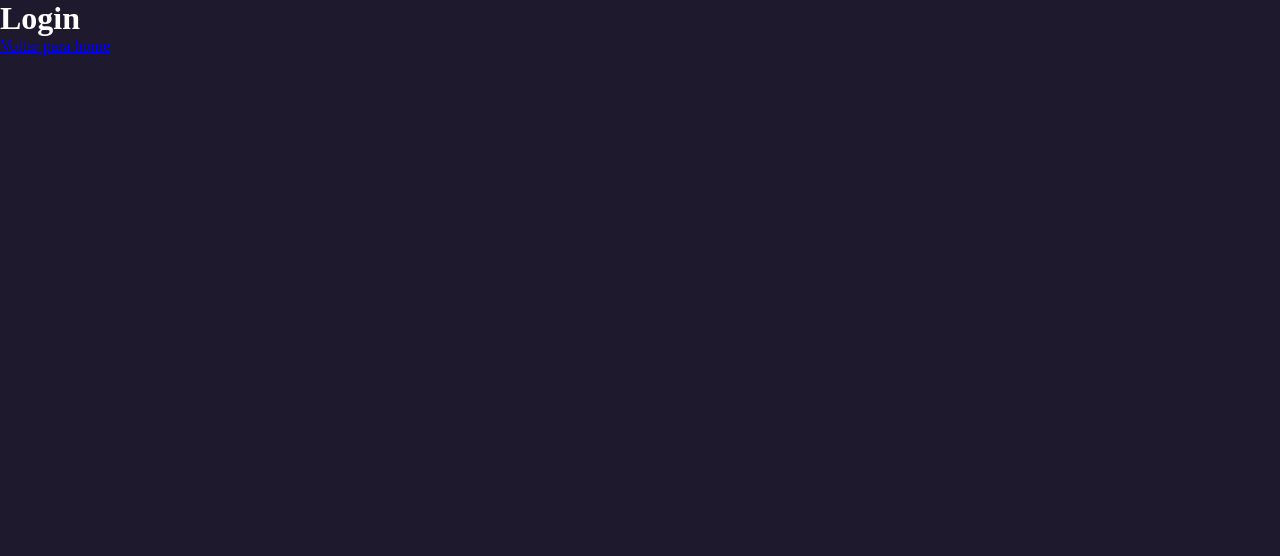
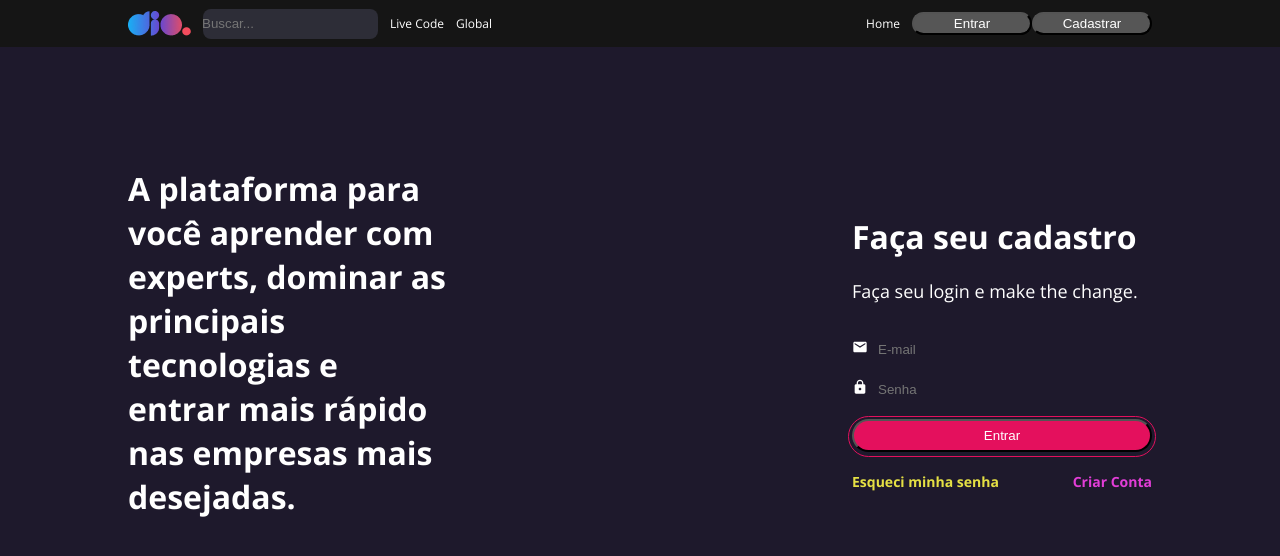
Before and after one commit to alramosf/dio, a React (Create React App) app in the folder dio/: page /login in a window 1280 px wide. Shown: the top 556 px of the page. Built offline with nearby package versions, Linux system fonts and the light colour scheme.

Commit message:
criando a pagina de login :rocket:

```diff
--- a/dio/package.json
+++ b/dio/package.json
@@ -8,6 +8,7 @@
     "@testing-library/user-event": "^13.5.0",
     "react": "^18.2.0",
     "react-dom": "^18.2.0",
+    "react-icons": "^4.6.0",
     "react-router-dom": "^6.4.3",
     "react-scripts": "5.0.1",
     "styled-components": "^5.3.6",
--- /dev/null
+++ b/dio/src/components/Input/index.jsx
@@ -0,0 +1,14 @@
+import React from 'react'
+
+import {IconContainer, InputContainer, InputText} from './styles'
+
+const Input = ({leftIcon, name, ...rest}) => {
+  return (
+    <InputContainer>
+        {leftIcon ? (<IconContainer>{leftIcon}</IconContainer>) : null}
+        <InputText {...rest}/>
+    </InputContainer>
+  )
+}
+
+export { Input }
--- /dev/null
+++ b/dio/src/components/Input/styles.js
@@ -0,0 +1,24 @@
+import styled from "styled-components";
+
+export const InputContainer = styled.div`
+    max-width: 275%;
+    width: 100%;
+    height: 30px
+    border-bottom: 1px solid #3b3450;
+
+    display:flex;
+    align-items:center;
+    margin-bottom: 20px;
+`
+
+export const IconContainer = styled.div`
+    margin-right:10px;
+`
+
+export const InputText = styled.input`
+    background-color: transparent;
+    color:#ffffff;
+    width:100%;
+    border: 0;
+    hight: 30px;;
+`
--- a/dio/src/pages/login/index.jsx
+++ b/dio/src/pages/login/index.jsx
@@ -1,9 +1,38 @@
 import { Link } from 'react-router-dom';
 
+
+import { MdEmail, MdLock } from 'react-icons/md'
+import { Button } from '../../components/Button';
+import { Header } from '../../components/Header';
+import { Input } from '../../components/Input';
+
+import { Column, Container, CriarText, EsqueciText, Row, SubTitleLogin, Title, TitleLogin, Wrapper } from './styles';
 const Login = () => {
     return (<>
-        <h1>Login</h1>
-        <Link to ="/">Voltar para home</Link>
+        <Header />
+        <Container>
+            <Column>
+                <Title>
+                   A plataforma para você aprender com experts, dominar as principais tecnologias e entrar mais rápido nas empresas mais desejadas.
+                </Title>
+
+            </Column>
+            <div>
+                <Wrapper>
+                    <TitleLogin>Faça seu cadastro</TitleLogin>
+                    <SubTitleLogin>Faça seu login e make the change.</SubTitleLogin>
+                    <form action="">
+                        <Input placeholder="E-mail" leftIcon={<MdEmail/>}/>
+                        <Input placeholder="Senha" type="password" leftIcon={<MdLock/>}/>
+                        <Button title="Entrar" variant="secondary"/>
+                    </form>
+                    <Row>
+                        <EsqueciText>Esqueci minha senha</EsqueciText>
+                        <CriarText>Criar Conta</CriarText>
+                    </Row>
+                </Wrapper>
+            </div>
+        </Container>
     </>)
 }
 
--- /dev/null
+++ b/dio/src/pages/login/styles.js
@@ -0,0 +1,91 @@
+import styled from 'styled-components';
+
+export const Container = styled.main`
+
+    width:100%;
+    max-width 80%;
+    margin: 0 auto;
+    margin-top: 120px;
+
+    display:flex;
+    flex-direction: row;
+    justify-content: space-between;
+    align-items: center;
+`
+
+export const Wrapper = styled.div`
+    max-width: 300px;
+
+`
+
+export const Column = styled.div`
+    flex:1;
+`
+
+export const Row = styled.div`
+    display: flex;
+    flex-direction:row;
+    justify-content: space-between;
+    align-items: center;
+    margin-top: 20px;
+`
+
+
+
+export const Title = styled.h2`
+    font-family: 'Open Sans';
+    font-style: normal;
+    font-weight: 700;
+    font-size: 32px;
+    width: 320px;
+    margin-bottom:20px;
+    line-height: 44px;
+
+    color:#ffffff;
+
+
+`
+
+
+export const TitleLogin = styled.p`
+    font-family: 'Open Sans';
+    font-style: normal;
+    font-weight: 700;
+    font-size: 32px;
+    width: 320px;
+    margin-bottom:20px;
+    line-height: 44px;
+`
+
+
+export const SubTitleLogin = styled.p`
+    font-family: 'Open Sans';
+    font-style: normal;
+    font-weight: 400;
+    font-size: 18px;
+    margin-bottom:35px;
+    line-height: 25px;
+`
+
+
+export const EsqueciText = styled.p`
+    font-family: 'Open Sans';
+    font-style: normal;
+    font-weight: 700;
+    font-size: 14px;
+    line-height: 19px;
+
+    color: #e5e044;
+`
+
+
+
+export const CriarText = styled.p`
+    font-family: 'Open Sans';
+    font-style: normal;
+    font-weight: 700;
+    font-size: 14px;
+    line-height: 19px;
+
+    color: #e23dd7;
+`
```
Also changed, not shown: 2 other files (tests, documents, lock files or other folders).
